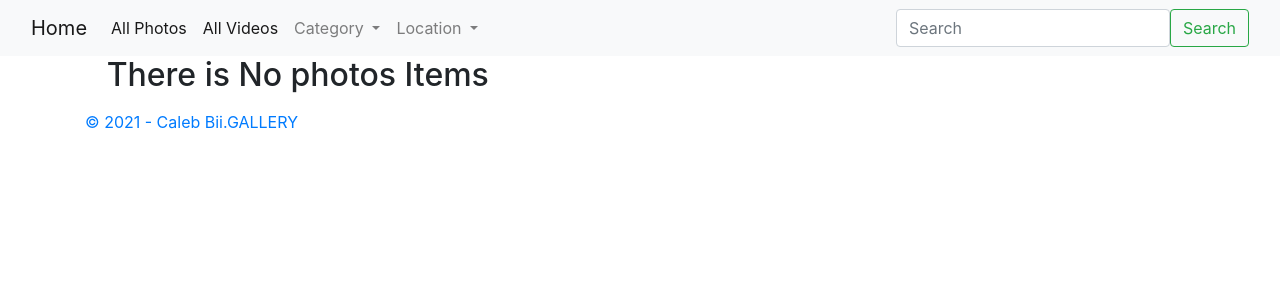
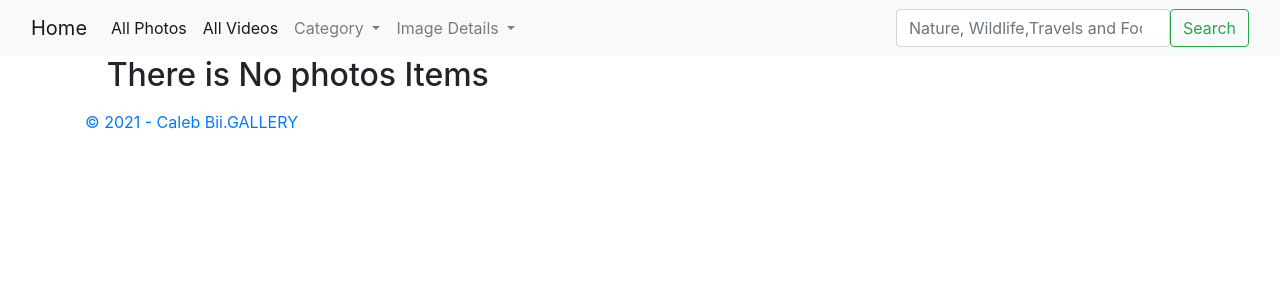
Before and after one commit to Calebbii/Personal-Gallery, a Django app: page /gallery/nature/ in a window 1280 px wide. Shown: the top 300 px of the page. Run offline with Django 3.2, Linux system fonts and the light colour scheme; data that the repository does not hold is empty; some libraries are stand-ins or nearby versions.

Commit message:
commit updates navbar

```diff
--- a/gallery/templates/navbar.html
+++ b/gallery/templates/navbar.html
@@ -26,7 +26,7 @@
           </li>
           <li class="nav-item dropdown">
             <a class="nav-link dropdown-toggle" href="#" id="navbarDropdown" role="button" data-toggle="dropdown" aria-haspopup="true" aria-expanded="false">
-              Location
+              Image Details
             </a>
             <div class="dropdown-menu" aria-labelledby="navbarDropdown">
               <a class="dropdown-item" href="{% url 'nature' %}">Nature</a>
@@ -40,7 +40,7 @@
       </div>
 
       <form class="d-flex" action="{% url 'search_results' %}">
-        <input class="form-control me-2" name="search" type="search" placeholder="Search" aria-label="Search">
+        <input class="form-control me-2" name="search" type="search" placeholder="Nature, Wildlife,Travels and Food" aria-label="Search">
         <button class="btn btn-outline-success" type="submit">Search</button>
       </form>
     </div>
```
